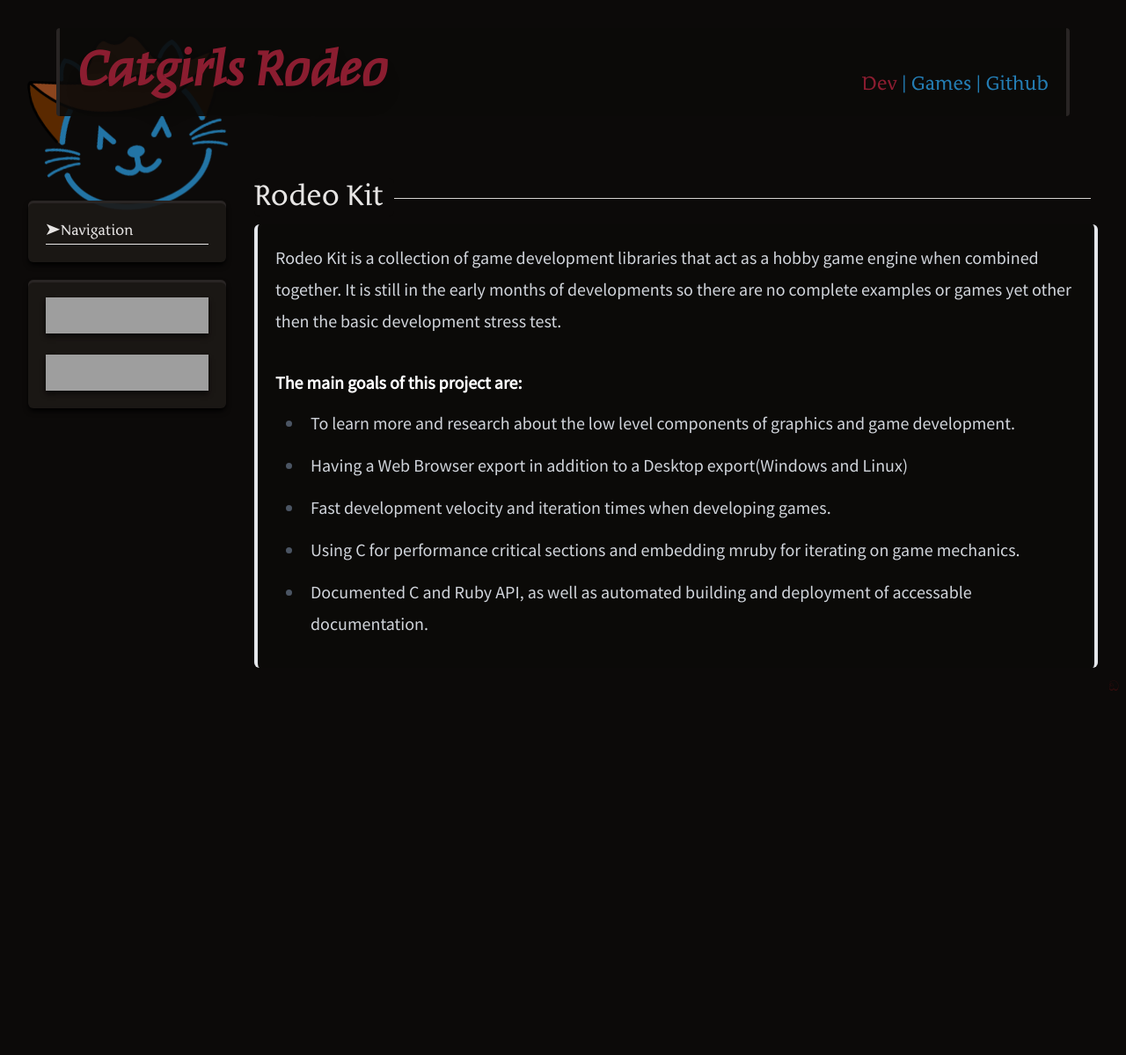
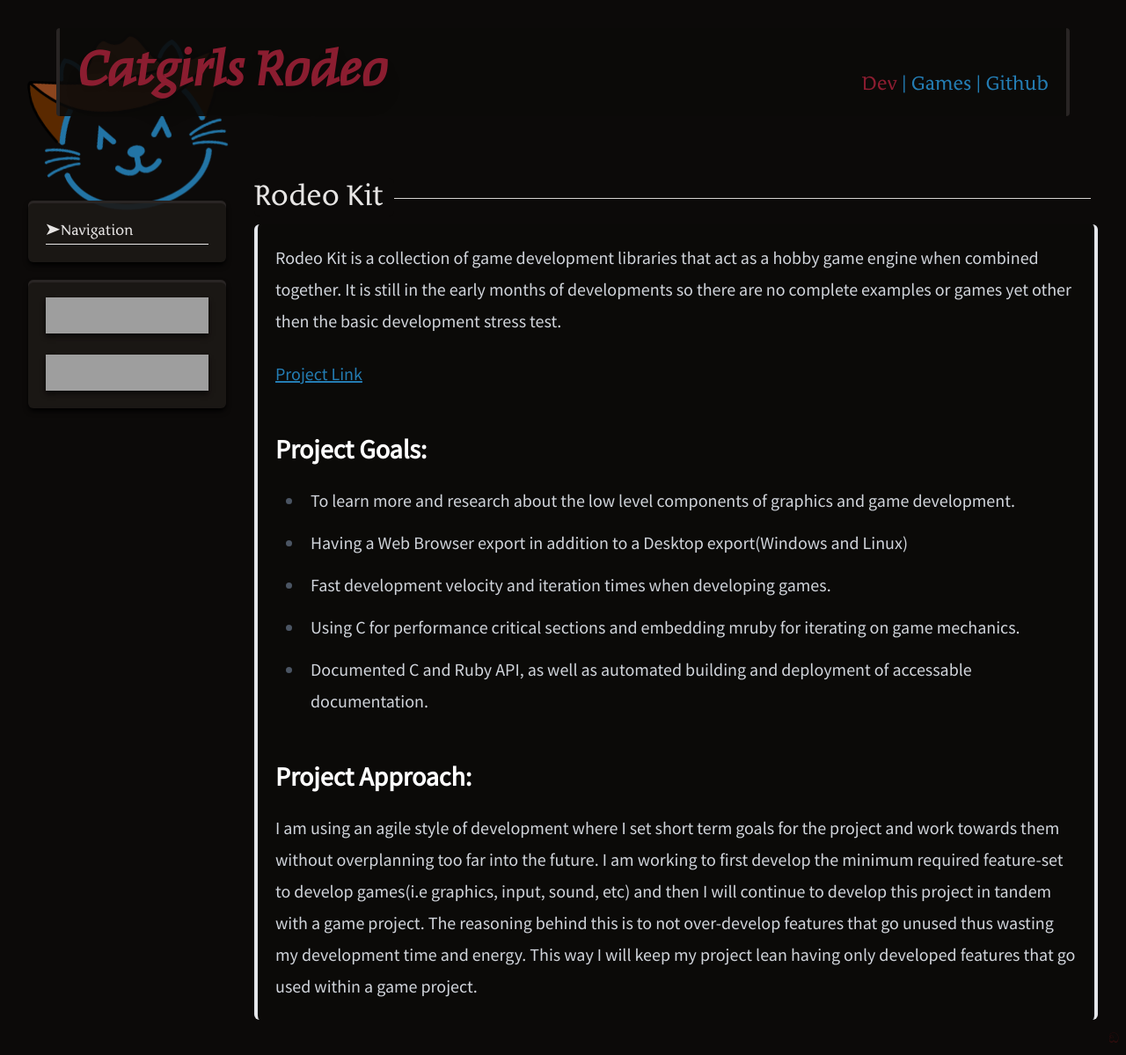
Before and after one commit to CatgirlsRodeo/dev.catgirls.rodeo, a Jekyll site: the page built from rodeo_kit.html, in a window 1280 px wide, cut to the strip 0-1199 px from the top of the page. Shown: the whole strip at 88% size. Built offline with Jekyll 4.4.1, drawn with Linux system fonts in a browser that asks for light colours; nearby versions of some CDN libraries; some web fonts are replaced; before the commit the page ends 900 px from its top, so only the background shows below that; grey boxes are pictures that could not be loaded.

Commit message:
updated rodeo kit page

```diff
--- a/_includes/article_begin.html
+++ b/_includes/article_begin.html
@@ -1 +1 @@
-<div class="prose prose-{{ include.size }} prose-invert min-w-0 bg-stone-950 lg:bg-stone-950/90 p-5 border-x-4 border-{{ include.color }}-400 top-0 max-w-[1200px] rounded-md">
+<div class="prose prose-{{ include.size }} prose-invert min-w-0 bg-stone-950 lg:bg-stone-950/90 p-5 border-x-4 border-{{ include.color }}-400 top-0 max-w-[1200px] rounded-md prose-a:text-rodeo-skyblue-500">
--- a/rodeo_kit.html
+++ b/rodeo_kit.html
@@ -36,12 +36,17 @@ subdomain: dev
 
 Rodeo Kit is a collection of game development libraries that act as a hobby game engine when combined together. It is still in the early months of developments so there are no complete examples or games yet other then the basic development stress test.
 
-#### The main goals of this project are:
+[Project Link](https://github.com/realtradam/RodeoKit)
+
+### Project Goals:
 - To learn more and research about the low level components of graphics and game development.
 - Having a Web Browser export in addition to a Desktop export(Windows and Linux)
 - Fast development velocity and iteration times when developing games.
 - Using C for performance critical sections and embedding mruby for iterating on game mechanics.
 - Documented C and Ruby API, as well as automated building and deployment of accessable documentation.
+
+### Project Approach:
+I am using an agile style of development where I set short term goals for the project and work towards them without overplanning too far into the future. I am working to first develop the minimum required feature-set to develop games(i.e graphics, input, sound, etc) and then I will continue to develop this project in tandem with a game project. The reasoning behind this is to not over-develop features that go unused thus wasting my development time and energy. This way I will keep my project lean having only developed features that go used within a game project.
 
 {% endcapture %}
 {{ myInclude | markdownify }}
```
